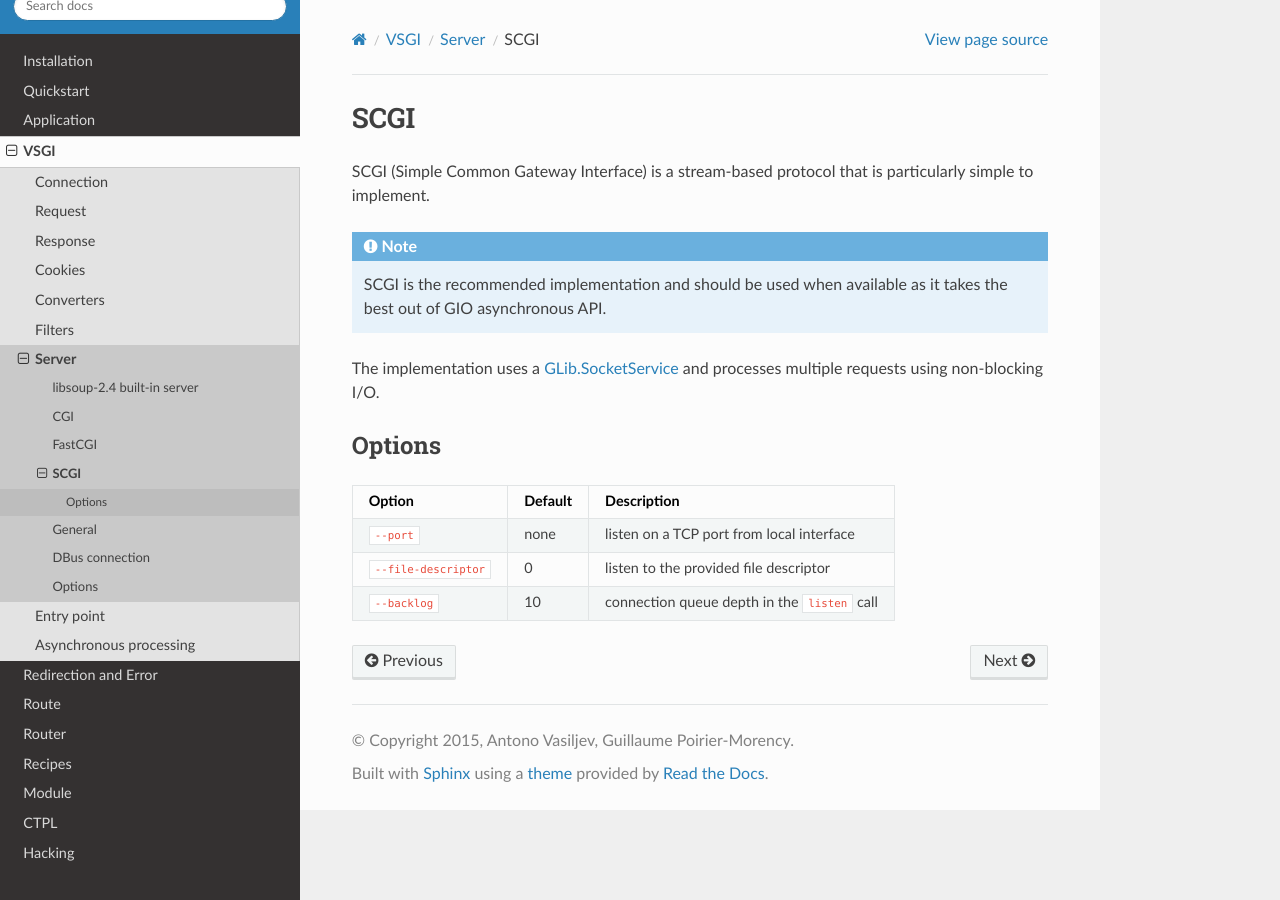
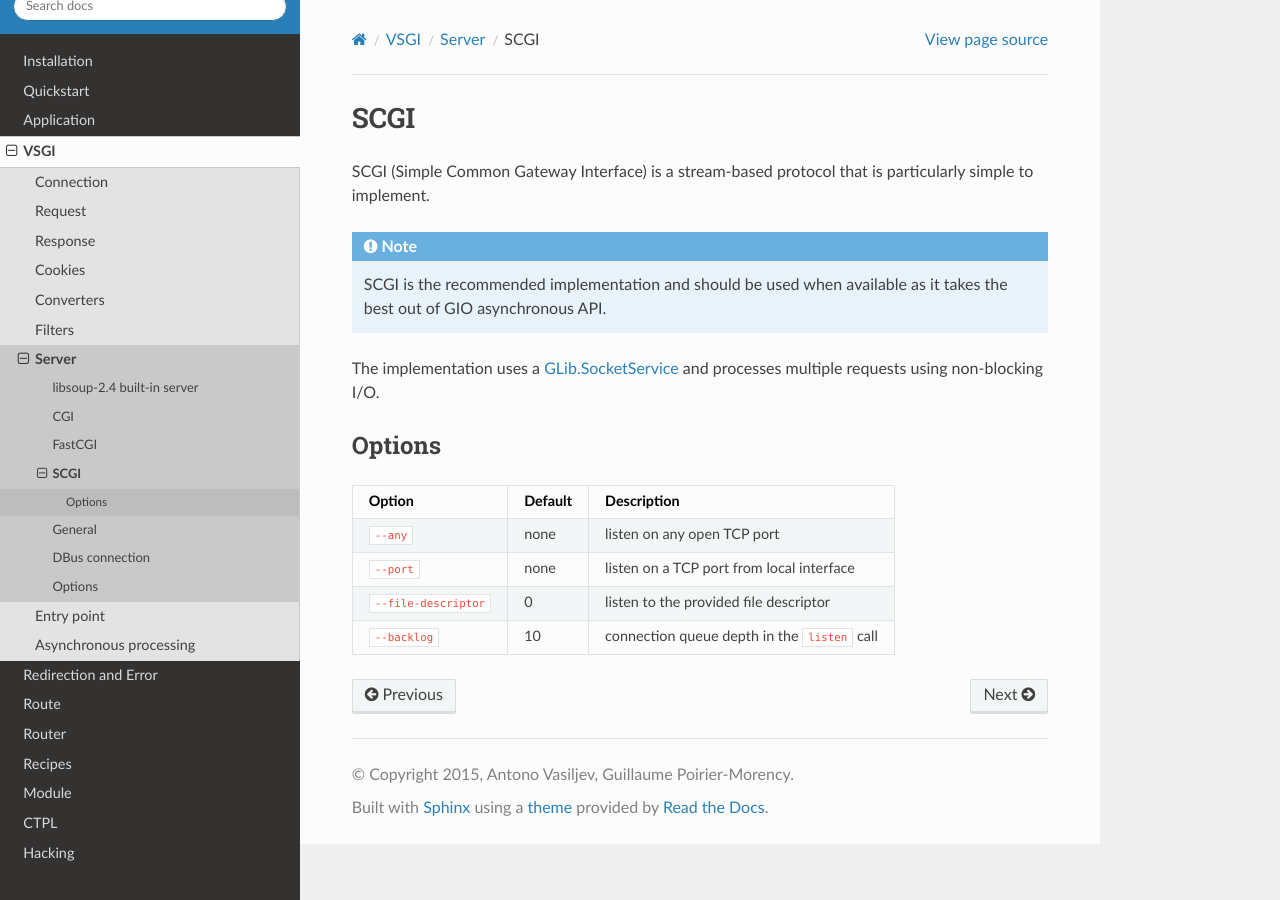
Before and after one commit to valum-framework/valum, a Sphinx documentation site: the page built from docs/vsgi/server/scgi.rst, in a window 1280 px wide. Built offline with Sphinx 7.4.7 and the Read the Docs theme 2.0.0, drawn with Linux system fonts in a browser that asks for light colours; pages that are not in the unit, such as notebooks, are missing from menus.

Commit message:
SCGI: Add option to listen to any open TCP port
It uses 'SocketLister.add_any_inet_port' under the hood.

```diff
--- a/docs/vsgi/server/scgi.rst
+++ b/docs/vsgi/server/scgi.rst
@@ -20,6 +20,8 @@
 +-----------------------+---------+-----------------------------------------------+
 | Option                | Default | Description                                   |
 +=======================+=========+===============================================+
+| ``--any``             | none    | listen on any open TCP port                   |
++-----------------------+---------+-----------------------------------------------+
 | ``--port``            | none    | listen on a TCP port from local interface     |
 +-----------------------+---------+-----------------------------------------------+
 | ``--file-descriptor`` | 0       | listen to the provided file descriptor        |
```
Also changed, not shown: 1 other file.
